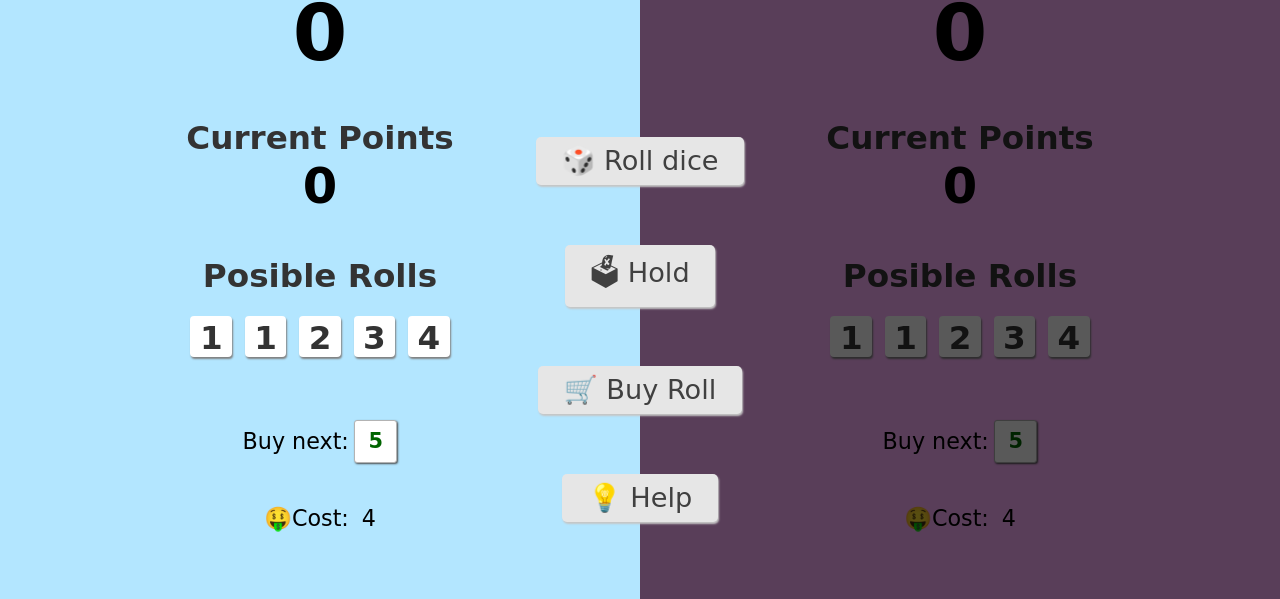
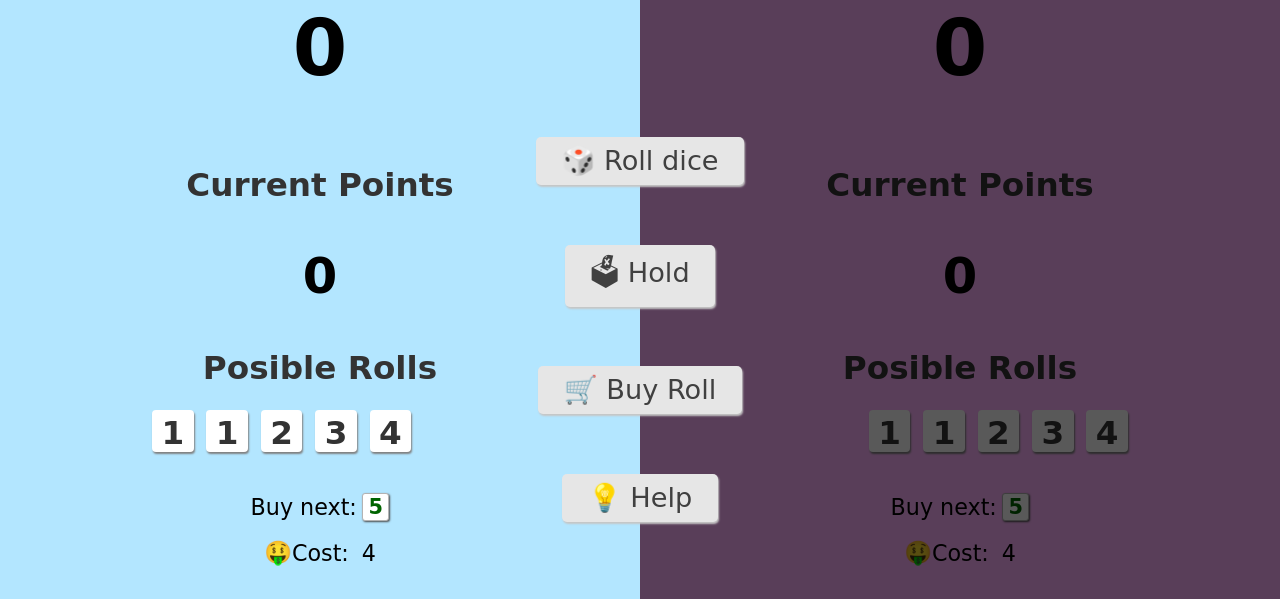
Before and after one commit to Yelose/dice150, a website: page index.html in a window 1280 px wide. Shown: the part 201-800 px from the top of the page. Drawn offline with Linux system fonts and the light colour scheme; a web font is replaced by a local one.

Commit message:
fixed some padding problems

```diff
--- a/src/sass/style.scss
+++ b/src/sass/style.scss
@@ -72,7 +72,6 @@ main {
             flex-direction: column;
             align-items: center;
             justify-content: space-evenly;
-            padding: calc(1vw + 1vh);
         }
     }
 }
@@ -187,7 +186,14 @@ button:active{
         }
     }
 }
-
+.p2-rolls {
+    padding-left: 6vw;
+    padding-bottom: 1vh;
+}
+.p1-rolls {
+    padding-right: 6vw;
+    padding-bottom: 1vh;
+}
 .next-roll-container {
     display: flex;
     flex-direction: column;
@@ -216,6 +222,7 @@ button:active{
     border-radius: 3px;
     box-shadow: 1px 1px 2px hsl(0, 0%, 30%);
     border: 1px solid hsl(0, 0%, 70%);
+    padding: 1vw;
     span {
         font-size: calc(1vw + 1vh);
         font-weight: bold;
```
Also changed, not shown: public/css/style.css, 1 other file.
